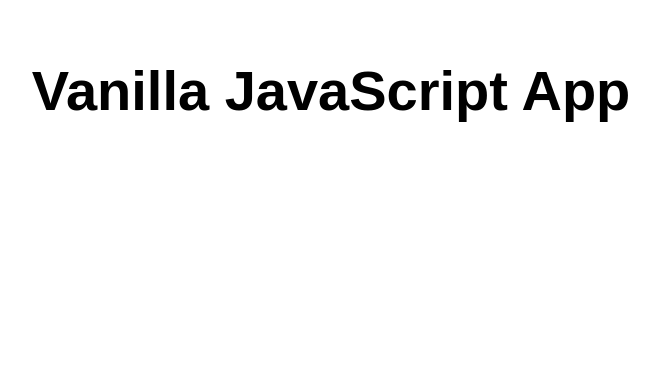
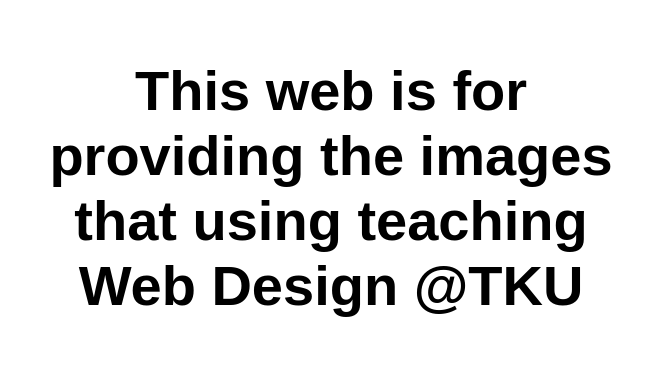
Before and after one commit to Rita-Chang/TKU_WebImages, a website: page src/index.html in a window 1280 px wide. Shown: the whole page, without its empty margins (309-968 px from the left). Drawn offline with Linux system fonts and the light colour scheme.

Commit message:
Update index.html

```diff
--- a/src/index.html
+++ b/src/index.html
@@ -5,12 +5,12 @@
   <meta charset="UTF-8">
   <meta name="viewport" content="width=device-width, initial-scale=1.0">
   <link rel="stylesheet" href="styles.css">
-  <title>Vanilla JavaScript App</title>
+  <title>TKU WebImages</title>
 </head>
 
 <body>
   <main>
-    <h1>Vanilla JavaScript App</h1>
+    <h1>This web is for providing the images that using teaching Web Design @TKU</h1>
   </main>
 </body>
 
```
